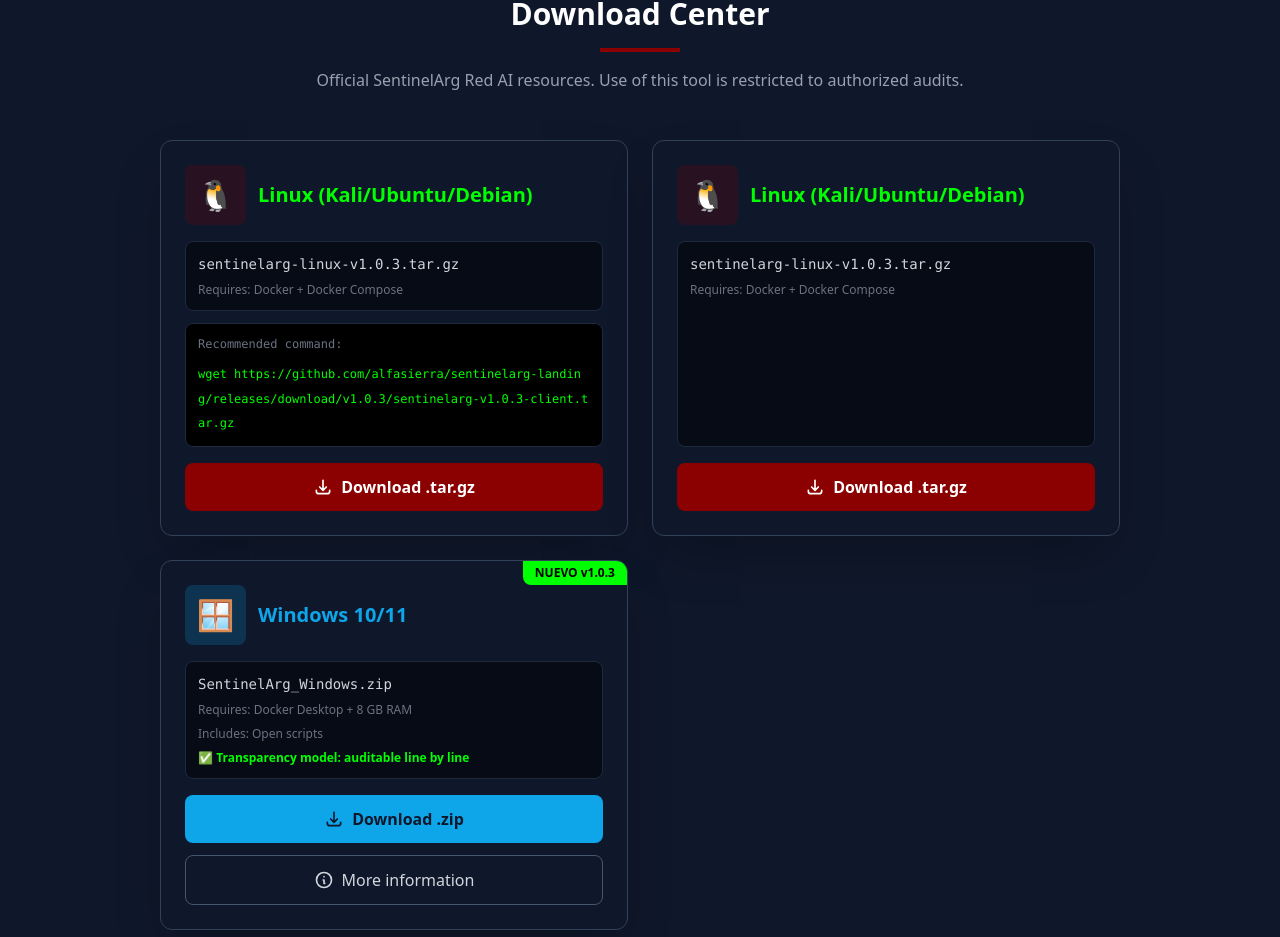
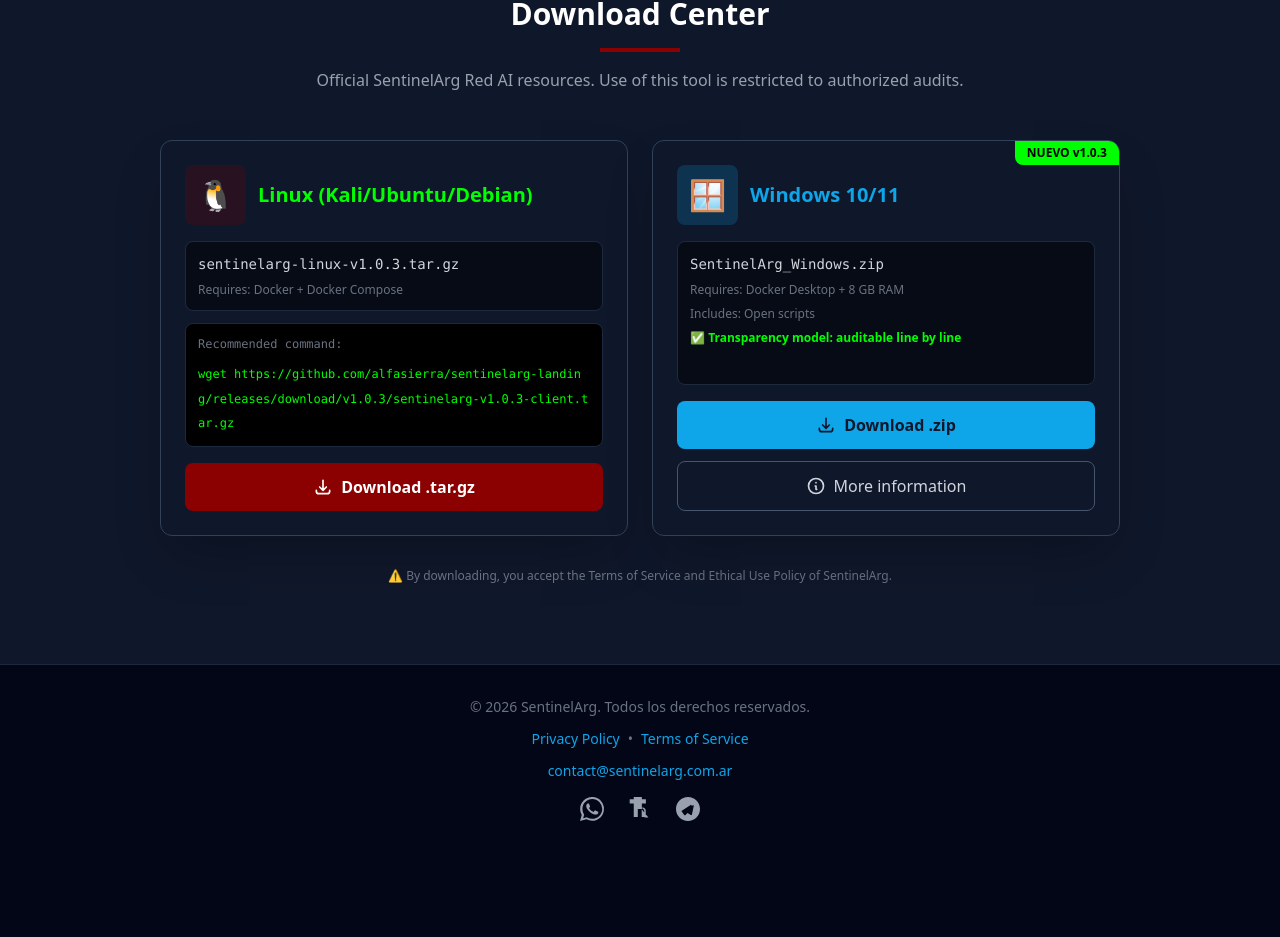
Before and after one commit to alfasierra/sentinelarg-landing, a React (Vite) app: page / in a window 1280 px wide. Shown: the part 7193-8130 px from the top of the page. After the commit the page ends 8046 px from the top, so only its background shows below. Built offline with nearby package versions, Linux system fonts and the light colour scheme.

Commit message:
Update download section comments and remove unused code

```diff
--- a/src/App.jsx
+++ b/src/App.jsx
@@ -552,7 +552,8 @@ function App() {
         </div>
       </section>
 
-      {/* SECCIÓN: Centro de Descargas (REDISEÑADA) */}
+
+      {/* SECCIÓN: Centro de Descargas */}
       <section id="downloads" className="py-20 bg-dark border-t border-slate-800">
         <div className="max-w-5xl mx-auto px-4 sm:px-6 lg:px-8">
           <div className="text-center mb-12">
@@ -564,7 +565,7 @@ function App() {
           </div>
 
           <div className="grid md:grid-cols-2 gap-6">
-            {/* Tarjeta 1: Linux */}
+            {/* Tarjeta 1: Linux (con wget) */}
             <div className="bg-slate-900 rounded-xl border border-slate-700 p-6 shadow-2xl flex flex-col">
               <div className="flex items-center gap-3 mb-4">
                 <div className="p-3 bg-[#8B0000]/20 rounded-lg">
@@ -578,7 +579,7 @@ function App() {
                 <p className="text-gray-500 text-xs">{t('downloads.linux.requires', 'Requiere: Docker + Docker Compose')}</p>
               </div>
 
-              {/* Nuevo bloque: comando wget recomendado */}
+              {/* Bloque: comando wget recomendado */}
               <div className="bg-black rounded-lg p-3 border border-slate-800 mb-4 relative group flex-grow">
                 <p className="text-gray-500 text-xs font-mono mb-2">{t('downloads.linux.wgetLabel', 'Se recomienda ejecutar:')}</p>
                 <code className="text-[#00FF00] font-mono text-xs break-all leading-relaxed">
@@ -601,24 +602,8 @@ function App() {
                 {t('downloads.linux.btn', 'Descargar .tar.gz')}
               </a>
             </div>
-            <div className="bg-slate-900 rounded-xl border border-slate-700 p-6 shadow-2xl flex flex-col">
-              <div className="flex items-center gap-3 mb-4">
-                <div className="p-3 bg-[#8B0000]/20 rounded-lg">
-                  <span className="text-3xl">🐧</span>
-                </div>
-                <h3 className="text-xl font-bold text-[#00FF00]">{t('downloads.linux.title', 'Linux (Kali/Ubuntu/Debian)')}</h3>
-              </div>
-              <div className="bg-black/50 rounded-lg p-3 border border-slate-800 mb-4 flex-grow">
-                <p className="text-gray-300 font-mono text-sm mb-2">{t('downloads.linux.file', 'sentinelarg-linux-v1.0.3.tar.gz')}</p>
-                <p className="text-gray-500 text-xs">{t('downloads.linux.requires', 'Requiere: Docker + Docker Compose')}</p>
-              </div>
-              <a href="https://github.com/alfasierra/sentinelarg-landing/releases/download/v1.0.3/sentinelarg-v1.0.3-client.tar.gz" className="w-full bg-[#8B0000] hover:bg-red-800 text-white font-bold py-3 px-4 rounded-lg transition flex items-center justify-center gap-2">
-                <svg className="w-5 h-5" fill="none" stroke="currentColor" viewBox="0 0 24 24"><path strokeLinecap="round" strokeLinejoin="round" strokeWidth={2} d="M4 16v1a3 3 0 003 3h10a3 3 0 003-3v-1m-4-4l-4 4m0 0l-4-4m4 4V4" /></svg>
-                {t('downloads.linux.btn', 'Descargar .tar.gz')}
-              </a>
-            </div>
 
-            {/* Tarjeta 2: Windows */}
+            {/* Tarjeta 2: Windows (con modal) */}
             <div className="bg-slate-900 rounded-xl border border-slate-700 p-6 shadow-2xl flex flex-col relative overflow-hidden">
               <div className="absolute top-0 right-0 bg-[#00FF00] text-black text-xs font-bold px-3 py-1 rounded-bl-lg">NUEVO v1.0.3</div>
               <div className="flex items-center gap-3 mb-4">
```
